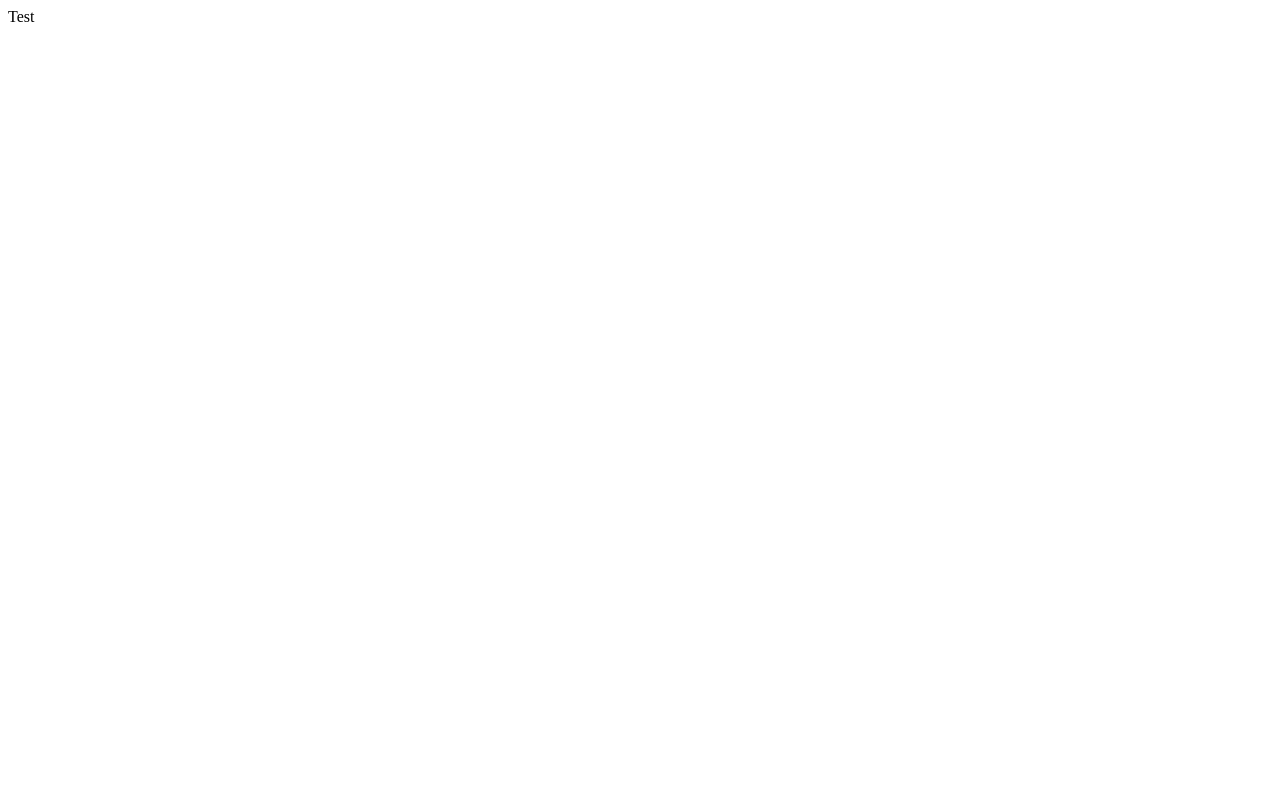
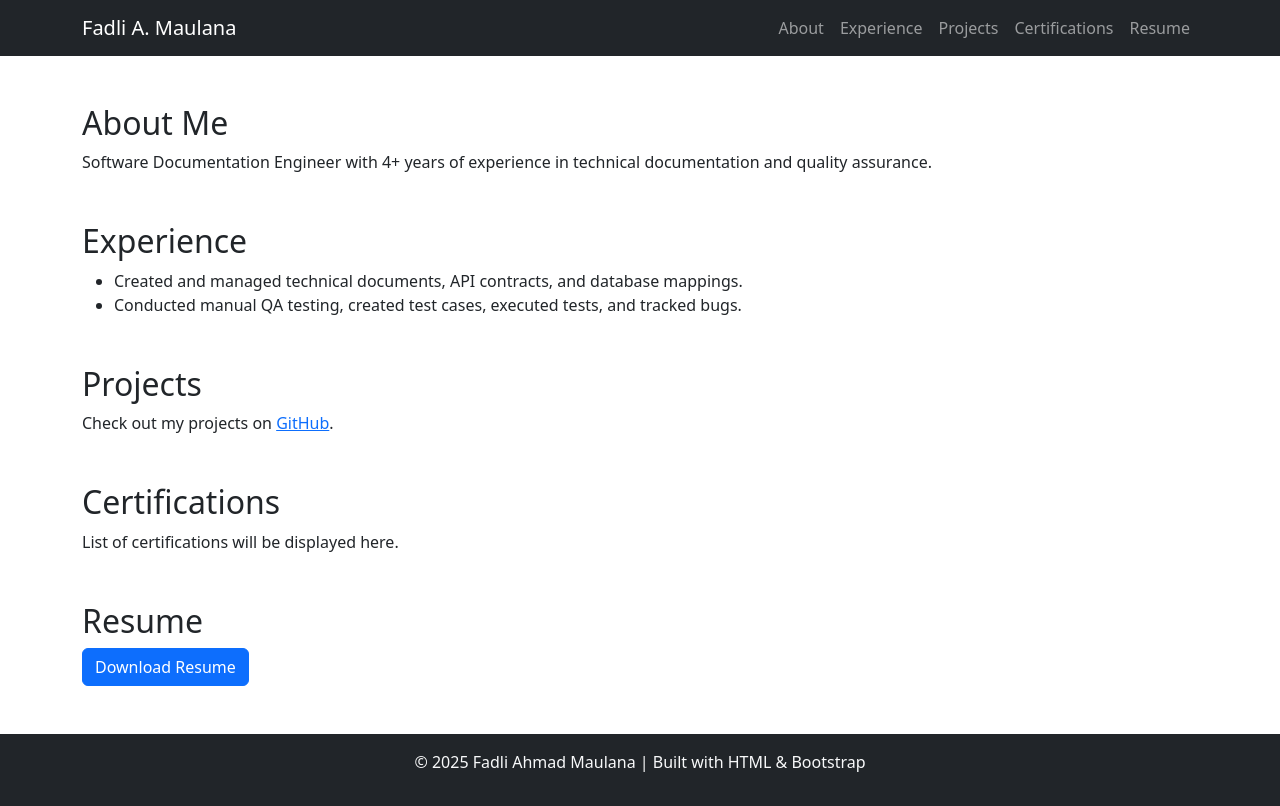
Before and after one commit to fadliamaulana/portfolio, a plain HTML site: page index.html in a window 1280 px wide. Drawn offline with nearby package versions, Linux system fonts and the light colour scheme.

Commit message:
Update index.html

```diff
--- a/index.html
+++ b/index.html
@@ -1 +1,64 @@
-<p> Test </p>
+<!DOCTYPE html>
+<html lang="en">
+<head>
+    <meta charset="UTF-8">
+    <meta name="viewport" content="width=device-width, initial-scale=1.0">
+    <title>Fadli Ahmad Maulana - Portfolio</title>
+    <link rel="stylesheet" href="https://cdn.jsdelivr.net/npm/bootstrap@5.3.0/dist/css/bootstrap.min.css">
+</head>
+<body>
+    <nav class="navbar navbar-expand-lg navbar-dark bg-dark">
+        <div class="container">
+            <a class="navbar-brand" href="#">Fadli A. Maulana</a>
+            <button class="navbar-toggler" type="button" data-bs-toggle="collapse" data-bs-target="#navbarNav">
+                <span class="navbar-toggler-icon"></span>
+            </button>
+            <div class="collapse navbar-collapse" id="navbarNav">
+                <ul class="navbar-nav ms-auto">
+                    <li class="nav-item"><a class="nav-link" href="#about">About</a></li>
+                    <li class="nav-item"><a class="nav-link" href="#experience">Experience</a></li>
+                    <li class="nav-item"><a class="nav-link" href="#projects">Projects</a></li>
+                    <li class="nav-item"><a class="nav-link" href="#certifications">Certifications</a></li>
+                    <li class="nav-item"><a class="nav-link" href="#resume">Resume</a></li>
+                </ul>
+            </div>
+        </div>
+    </nav>
+
+    <div class="container mt-5">
+        <section id="about">
+            <h2>About Me</h2>
+            <p>Software Documentation Engineer with 4+ years of experience in technical documentation and quality assurance.</p>
+        </section>
+
+        <section id="experience" class="mt-5">
+            <h2>Experience</h2>
+            <ul>
+                <li>Created and managed technical documents, API contracts, and database mappings.</li>
+                <li>Conducted manual QA testing, created test cases, executed tests, and tracked bugs.</li>
+            </ul>
+        </section>
+
+        <section id="projects" class="mt-5">
+            <h2>Projects</h2>
+            <p>Check out my projects on <a href="https://github.com/fadliamaulana/portfolio" target="_blank">GitHub</a>.</p>
+        </section>
+
+        <section id="certifications" class="mt-5">
+            <h2>Certifications</h2>
+            <p>List of certifications will be displayed here.</p>
+        </section>
+
+        <section id="resume" class="mt-5">
+            <h2>Resume</h2>
+            <p><a href="https://drive.google.com/file/d/YOUR_FILE_ID/view?usp=sharing" target="_blank" class="btn btn-primary">Download Resume</a></p>
+        </section>
+    </div>
+
+    <footer class="text-center mt-5 py-3 bg-dark text-light">
+        <p>&copy; 2025 Fadli Ahmad Maulana | Built with HTML & Bootstrap</p>
+    </footer>
+
+    <script src="https://cdn.jsdelivr.net/npm/bootstrap@5.3.0/dist/js/bootstrap.bundle.min.js"></script>
+</body>
+</html>
```
